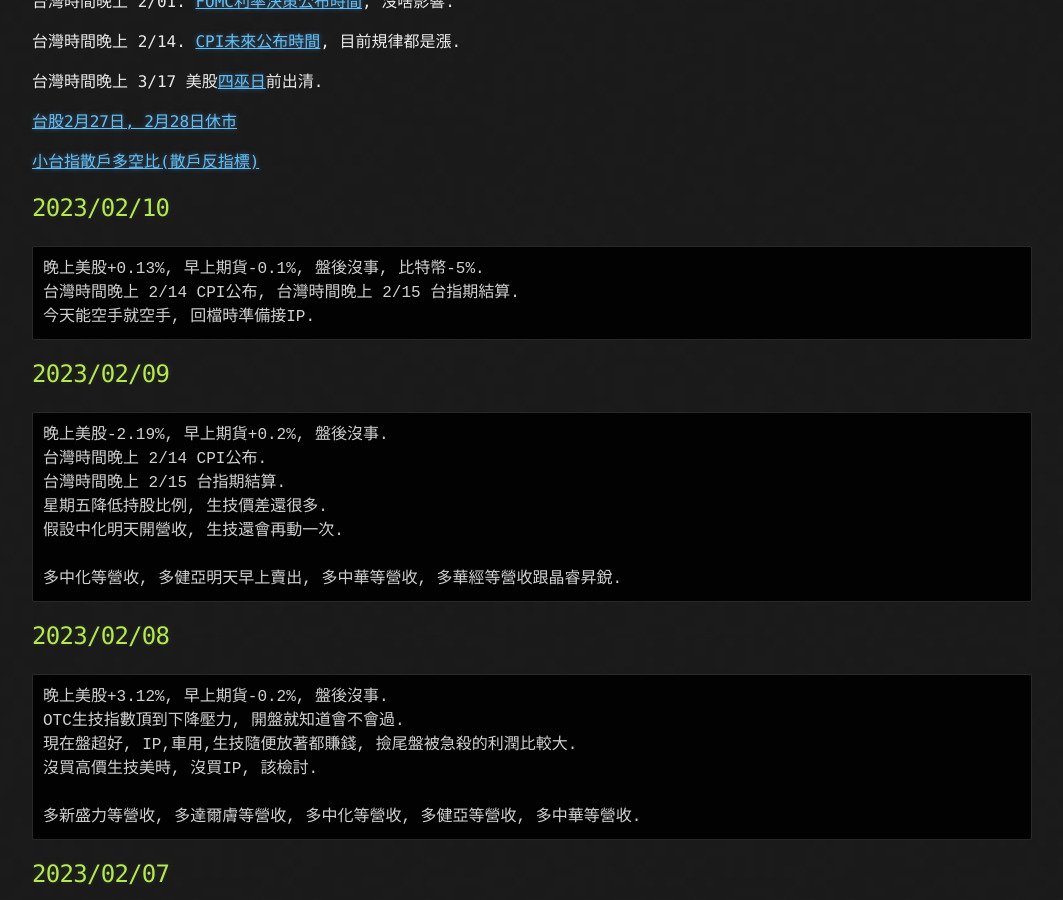
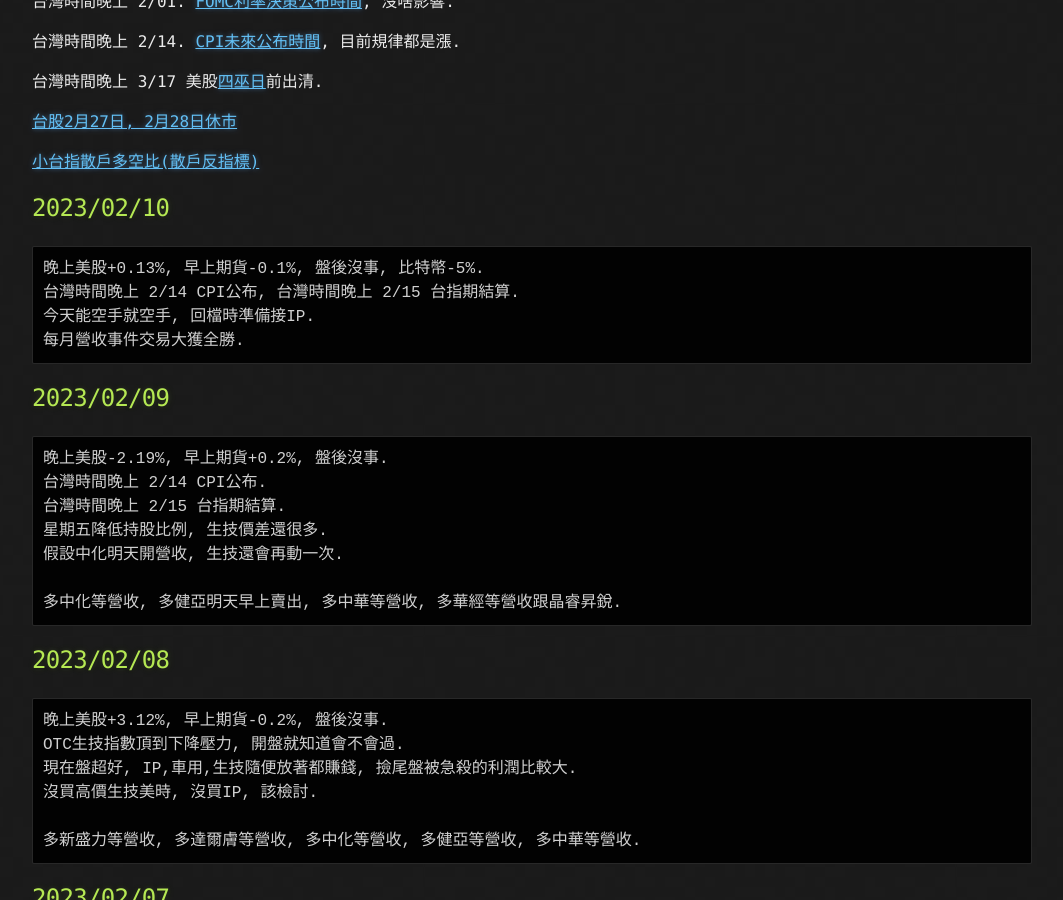
Before and after one commit to lepg5487/Stock_God, a Jekyll site: the page built from index.md, in a window 1280 px wide and 900 px high, scrolled down 428 px. Shown: the whole window, without its empty margins (108-1171 px from the left). Built offline with Jekyll 4.4.1, drawn with Linux system fonts in a browser that asks for light colours; our own code applies the rules of GitHub Pages for plain Markdown files.

Commit message:
Update index.md

````diff
--- a/index.md
+++ b/index.md
@@ -25,6 +25,7 @@ layout: testlayouts
 晚上美股+0.13%, 早上期貨-0.1%, 盤後沒事, 比特幣-5%.
 台灣時間晚上 2/14 CPI公布, 台灣時間晚上 2/15 台指期結算.
 今天能空手就空手, 回檔時準備接IP.
+每月營收事件交易大獲全勝.
 ```
 
 ## 2023/02/09
````
